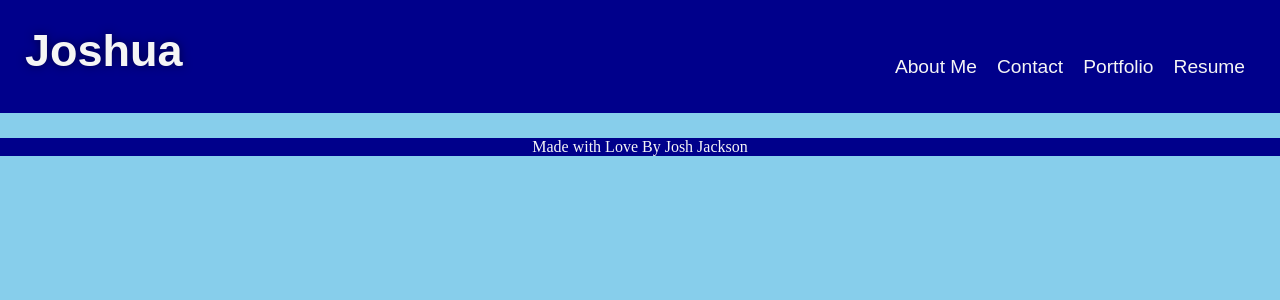
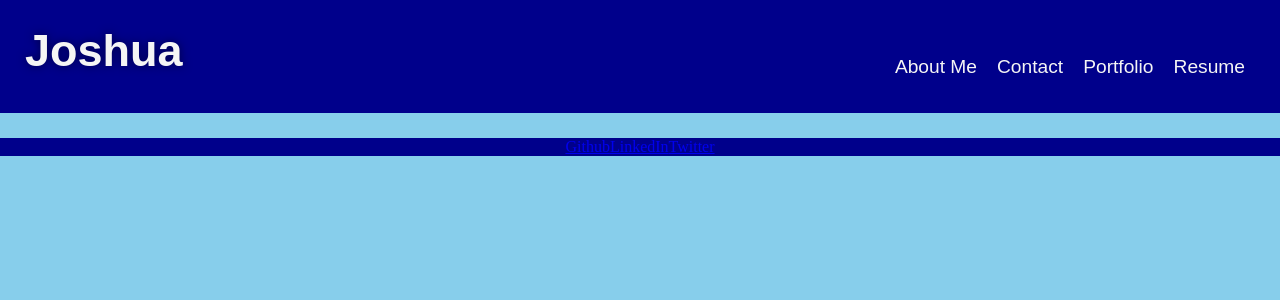
Before and after one commit to Joker282855/display-portfolio, a React (Create React App) app: page / in a window 1280 px wide. Shown: the top 300 px of the page. Built offline with nearby package versions, Linux system fonts and the light colour scheme.

Commit message:
got the links at the bottom of the footer put in

```diff
--- a/src/App.js
+++ b/src/App.js
@@ -8,9 +8,11 @@ function App() {
       <main>
       </main>
       <footer>
-        <p>
-          Made with Love By Josh Jackson
-        </p>
+        <div>
+          <a href="https://github.com/Joker282855">Github</a>
+          <a href="https://www.linkedin.com/feed/">LinkedIn</a>
+          <a href="https://twitter.com/home">Twitter</a>
+        </div>
       </footer>
     </div>
   );
```
